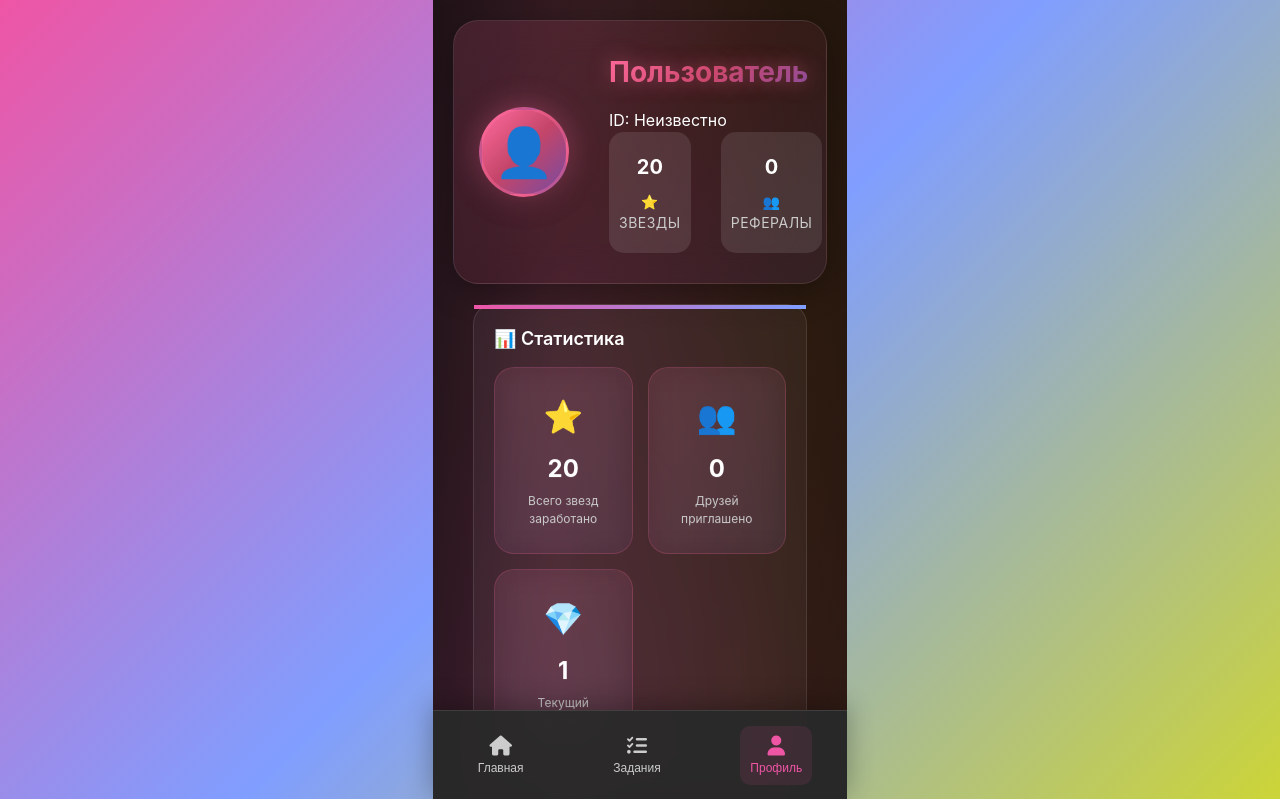
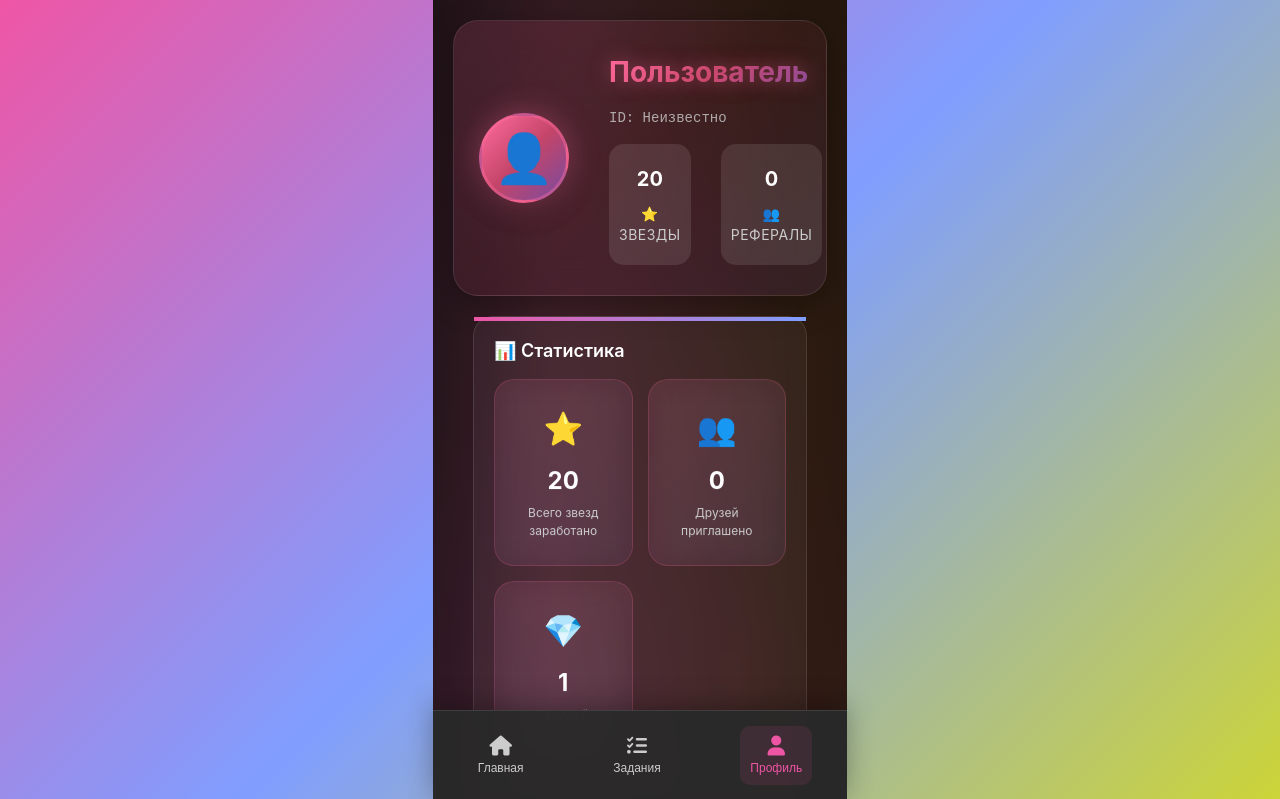
Before and after one commit to 24vasilekk/lottery-bot, a website: page public/index.html in a window 1280 px wide. Both pictures are taken after a click on the button "Профиль". Shown: the top 799 px of the page. Drawn offline with Linux system fonts and the light colour scheme.

Commit message:
Update profile.css вася

```diff
--- a/public/css/profile.css
+++ b/public/css/profile.css
@@ -92,6 +92,14 @@
     -webkit-text-fill-color: transparent;
     background-clip: text;
     text-shadow: 0 0 20px rgba(255, 107, 157, 0.5);
+}
+
+.profile-telegram-id {
+    font-size: 14px;
+    color: var(--text-secondary);
+    margin-bottom: 15px;
+    opacity: 0.8;
+    font-family: monospace;
 }
 
 .profile-stats {
```
